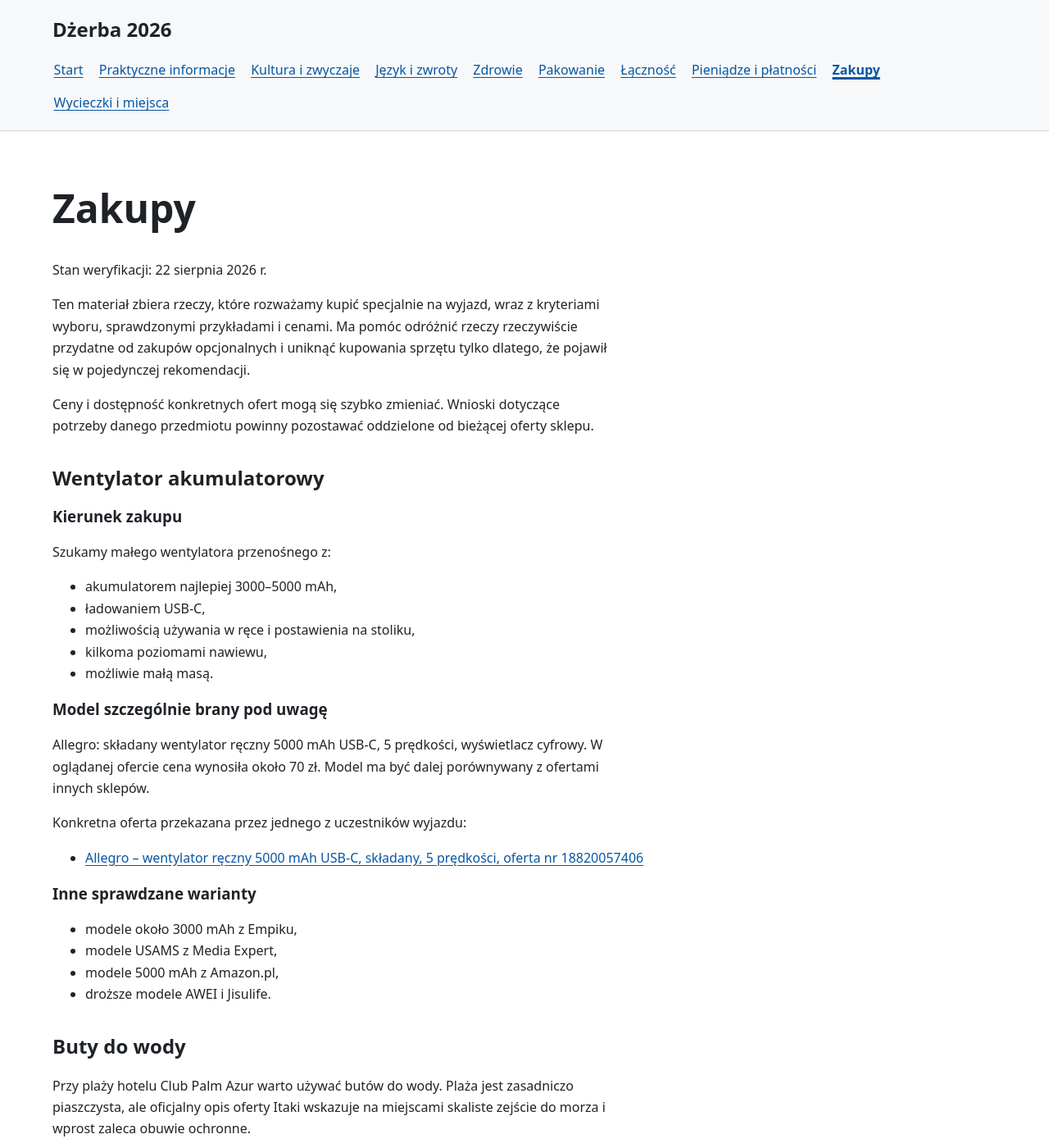
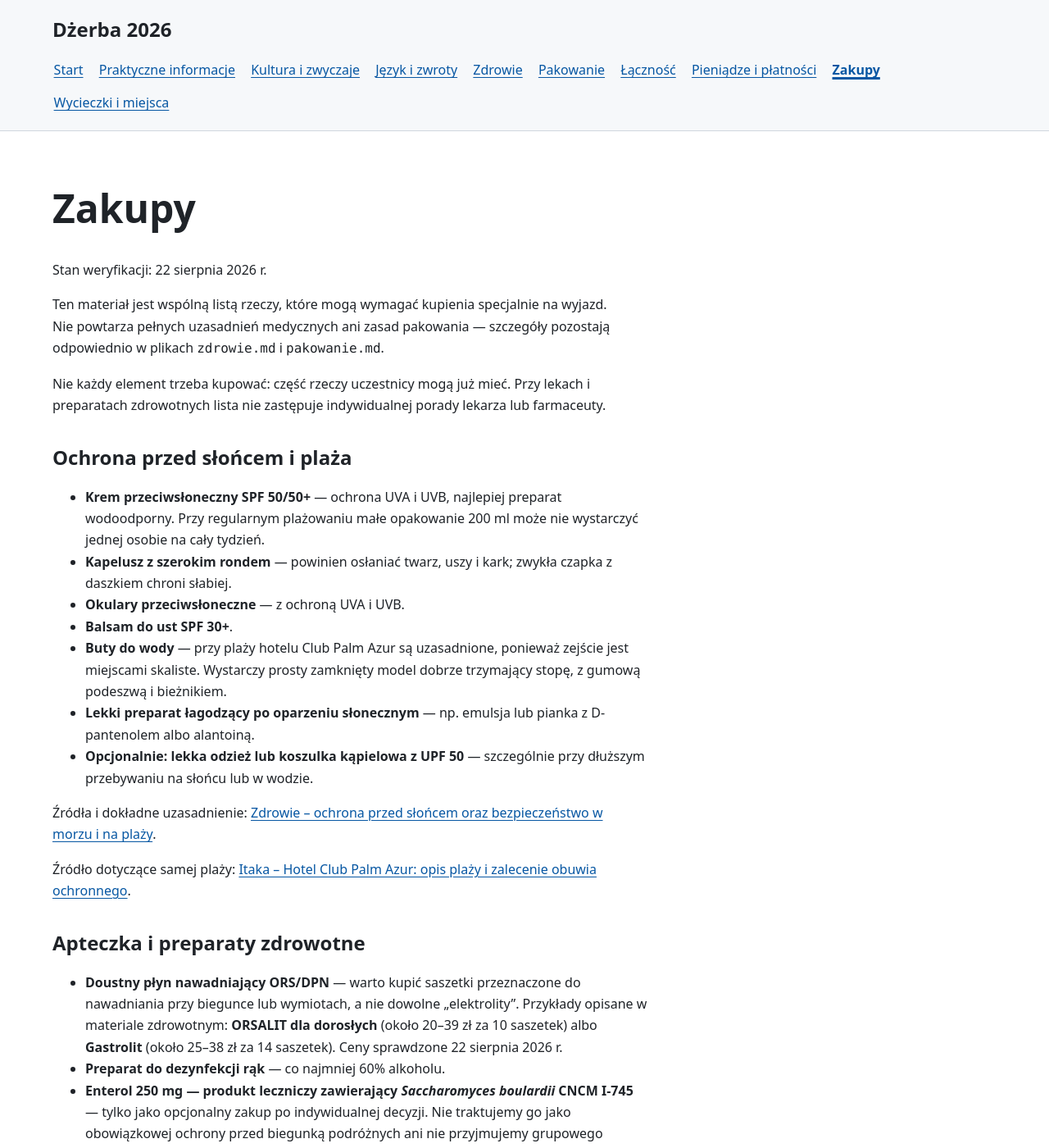
Before and after one commit to rotnicki/djerba-2026, a Jekyll site: the page built from zakupy.md, in a window 1280 px wide and 1400 px high. Shown: the whole window at 82% size. Built offline with Jekyll 4.4.1, drawn with Linux system fonts in a browser that asks for light colours; our own code applies the rules of GitHub Pages for plain Markdown files; some of the changed text lies outside the part shown.

Commit message:
Uprość strukturę zakupów i zbierz rzeczy z innych materiałów

```diff
--- a/zakupy.md
+++ b/zakupy.md
@@ -2,52 +2,41 @@
 
 Stan weryfikacji: 22 sierpnia 2026 r.
 
-Ten materiał zbiera rzeczy, które rozważamy kupić specjalnie na wyjazd, wraz z kryteriami wyboru, sprawdzonymi przykładami i cenami. Ma pomóc odróżnić rzeczy rzeczywiście przydatne od zakupów opcjonalnych i uniknąć kupowania sprzętu tylko dlatego, że pojawił się w pojedynczej rekomendacji.
+Ten materiał jest wspólną listą rzeczy, które mogą wymagać kupienia specjalnie na wyjazd. Nie powtarza pełnych uzasadnień medycznych ani zasad pakowania — szczegóły pozostają odpowiednio w plikach `zdrowie.md` i `pakowanie.md`.
 
-Ceny i dostępność konkretnych ofert mogą się szybko zmieniać. Wnioski dotyczące potrzeby danego przedmiotu powinny pozostawać oddzielone od bieżącej oferty sklepu.
+Nie każdy element trzeba kupować: część rzeczy uczestnicy mogą już mieć. Przy lekach i preparatach zdrowotnych lista nie zastępuje indywidualnej porady lekarza lub farmaceuty.
 
-## Wentylator akumulatorowy
+## Ochrona przed słońcem i plaża
 
-### Kierunek zakupu
+- **Krem przeciwsłoneczny SPF 50/50+** — ochrona UVA i UVB, najlepiej preparat wodoodporny. Przy regularnym plażowaniu małe opakowanie 200 ml może nie wystarczyć jednej osobie na cały tydzień.
+- **Kapelusz z szerokim rondem** — powinien osłaniać twarz, uszy i kark; zwykła czapka z daszkiem chroni słabiej.
+- **Okulary przeciwsłoneczne** — z ochroną UVA i UVB.
+- **Balsam do ust SPF 30+**.
+- **Buty do wody** — przy plaży hotelu Club Palm Azur są uzasadnione, ponieważ zejście jest miejscami skaliste. Wystarczy prosty zamknięty model dobrze trzymający stopę, z gumową podeszwą i bieżnikiem.
+- **Lekki preparat łagodzący po oparzeniu słonecznym** — np. emulsja lub pianka z D-pantenolem albo alantoiną.
+- **Opcjonalnie: lekka odzież lub koszulka kąpielowa z UPF 50** — szczególnie przy dłuższym przebywaniu na słońcu lub w wodzie.
 
-Szukamy małego wentylatora przenośnego z:
+Źródła i dokładne uzasadnienie: [Zdrowie – ochrona przed słońcem oraz bezpieczeństwo w morzu i na plaży](zdrowie.md).
 
-- akumulatorem najlepiej 3000–5000 mAh,
-- ładowaniem USB-C,
-- możliwością używania w ręce i postawienia na stoliku,
-- kilkoma poziomami nawiewu,
-- możliwie małą masą.
+Źródło dotyczące samej plaży: [Itaka – Hotel Club Palm Azur: opis plaży i zalecenie obuwia ochronnego](https://www.itaka.pl/wczasy/tunezja/djerba/hotel-club-palm-azur%2CDJEPALM/).
 
-### Model szczególnie brany pod uwagę
+## Apteczka i preparaty zdrowotne
 
-Allegro: składany wentylator ręczny 5000 mAh USB-C, 5 prędkości, wyświetlacz cyfrowy. W oglądanej ofercie cena wynosiła około 70 zł. Model ma być dalej porównywany z ofertami innych sklepów.
+- **Doustny płyn nawadniający ORS/DPN** — warto kupić saszetki przeznaczone do nawadniania przy biegunce lub wymiotach, a nie dowolne „elektrolity”. Przykłady opisane w materiale zdrowotnym: **ORSALIT dla dorosłych** (około 20–39 zł za 10 saszetek) albo **Gastrolit** (około 25–38 zł za 14 saszetek). Ceny sprawdzone 22 sierpnia 2026 r.
+- **Preparat do dezynfekcji rąk** — co najmniej 60% alkoholu.
+- **Enterol 250 mg — produkt leczniczy zawierający *Saccharomyces boulardii* CNCM I-745** — tylko jako opcjonalny zakup po indywidualnej decyzji. Nie traktujemy go jako obowiązkowej ochrony przed biegunką podróżnych ani nie przyjmujemy grupowego schematu stosowania.
+- **Lek przeciwbiegunkowy** — ewentualnie indywidualnie dobrany po konsultacji z lekarzem lub farmaceutą; nie wpisujemy jednego obowiązkowego preparatu dla całej grupy.
+- **Leki przyjmowane stale** — przed wyjazdem trzeba sprawdzić, czy zapas wystarczy na cały pobyt i ewentualne opóźnienie powrotu. To nie jest wspólny zakup grupowy.
 
-Konkretna oferta przekazana przez jednego z uczestników wyjazdu:
+Szczegóły dotyczące ORS/DPN, Enterolu, leków przeciwbiegunkowych, przeciwwskazań i zasad samoleczenia: [Zdrowie – biegunka podróżnych, nawodnienie i apteczka](zdrowie.md).
 
-- [Allegro – wentylator ręczny 5000 mAh USB-C, składany, 5 prędkości, oferta nr 18820057406](https://allegro.pl/oferta/wentylator-reczny-wiatrak-mini-cichy-mocny-biurkowy-przenosny-usb-5000-mah-18820057406)
+Szczepienie przeciw WZW A pozostaje opisane w `zdrowie.md`; nie traktujemy go w tym pliku jako zwykłego zakupu produktu.
 
-### Inne sprawdzane warianty
+## Sprzęt
 
-- modele około 3000 mAh z Empiku,
-- modele USAMS z Media Expert,
-- modele 5000 mAh z Amazon.pl,
-- droższe modele AWEI i Jisulife.
+- **Mały wentylator akumulatorowy USB-C** — przydatny na wycieczki, transfery i podczas oczekiwania w upale. Sensowne kryteria to akumulator około 3000–5000 mAh, kilka poziomów nawiewu, niewielka masa oraz możliwość używania w ręce i postawienia na stoliku.
+- **Model obecnie brany pod uwagę:** składany wentylator ręczny 5000 mAh, USB-C, 5 prędkości i wyświetlacz cyfrowy. Cena oferty może się zmieniać; przy ostatnim sprawdzeniu była w okolicach 70 zł. [Allegro – wentylator ręczny 5000 mAh USB-C, składany, 5 prędkości, oferta nr 18820057406](https://allegro.pl/oferta/wentylator-reczny-wiatrak-mini-cichy-mocny-biurkowy-przenosny-usb-5000-mah-18820057406).
 
-## Buty do wody
+## Zasada dalszego prowadzenia listy
 
-Przy plaży hotelu Club Palm Azur warto używać butów do wody. Plaża jest zasadniczo piaszczysta, ale oficjalny opis oferty Itaki wskazuje na miejscami skaliste zejście do morza i wprost zaleca obuwie ochronne.
-
-Najpraktyczniejszy będzie prosty, zamknięty but wodny:
-
-- dobrze trzymający stopę,
-- z gumową podeszwą chroniącą przed kamieniami,
-- z bieżnikiem ograniczającym poślizg,
-- szybko odprowadzający wodę.
-
-Nie ma potrzeby kupowania specjalistycznego obuwia nurkowego. Zwykłe buty wodne z podstawowej półki cenowej powinny wystarczyć. Luźne klapki nie są dobrym zamiennikiem podczas wchodzenia do morza.
-
-Źródło: [Itaka – Hotel Club Palm Azur: opis plaży i zalecenie obuwia ochronnego](https://www.itaka.pl/wczasy/tunezja/djerba/hotel-club-palm-azur%2CDJEPALM/)
-
-## Do kupienia
-
-Na razie brak ostatecznie zatwierdzonych zakupów.
+Kolejne rzeczy dopisujemy przede wszystkim jako pozycje w jednej z powyższych kategorii. Osobny nagłówek dla konkretnego produktu tworzymy dopiero wtedy, gdy wymaga on większego porównania wariantów, cen lub parametrów. Dzięki temu plik może rosnąć bez nadmiernie rozbudowanej hierarchii nagłówków.
```
